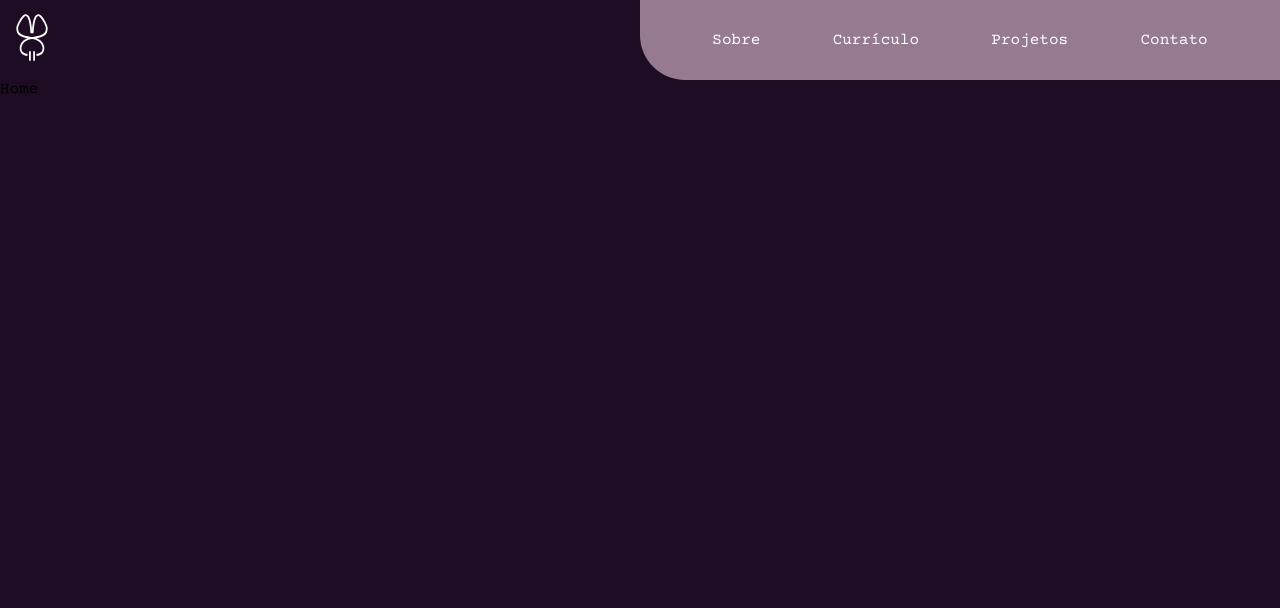
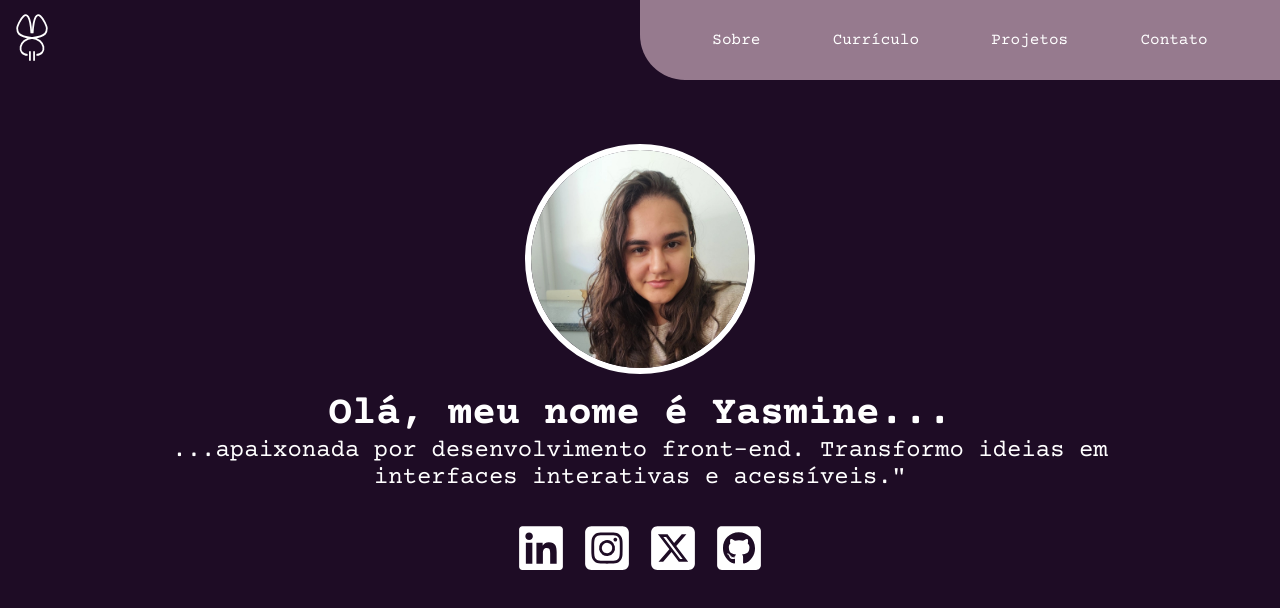
Before and after one commit to yasminebelmiro/portfolio, a React (Vite) app: page / in a window 1280 px wide. Shown: the top 608 px of the page. Built offline with nearby package versions, Linux system fonts and the light colour scheme.

Commit message:
feat: filiza a pagina inicial

```diff
--- a/src/pages/Home/Home.jsx
+++ b/src/pages/Home/Home.jsx
@@ -1,9 +1,44 @@
-import React from 'react'
+import React from "react";
+import { FaGithubSquare, FaLinkedin } from "react-icons/fa";
+import { FaSquareInstagram, FaSquareXTwitter } from "react-icons/fa6";
+import MePhoto from "../../assets/me.jpg";
+import {
+  HomeContainer,
+  Image,
+  SocialContent,
+  Text,
+  Title,
+  ImageContainer,
+  LinkItem,
+} from "./style";
 
 const Home = () => {
   return (
-    <div>Home</div>
-  )
-}
+    <HomeContainer>
+      <ImageContainer>
+        <Image src={MePhoto} alt="Foto Yasmine" />
+      </ImageContainer>
+      <Title>Olá, meu nome é Yasmine...</Title>
+      <Text>
+        ...apaixonada por desenvolvimento front-end. Transformo ideias em
+        interfaces interativas e acessíveis."
+      </Text>
+      <SocialContent>
+        <LinkItem to="https://www.linkedin.com/in/yasmine-oliveira-belmiro-471612282/">
+          <FaLinkedin size={50} />
+        </LinkItem>
+        <LinkItem to="https://www.instagram.com/thatskymine/">
+          <FaSquareInstagram size={50} />
+        </LinkItem>
+        <LinkItem to="https://x.com/thatsky_mine">
+          <FaSquareXTwitter size={50} />
+        </LinkItem>
+        <LinkItem to="https://github.com/yasminebelmiro">
+          <FaGithubSquare size={50} />
+        </LinkItem>
+      </SocialContent>
+    </HomeContainer>
+  );
+};
 
-export default Home
+export default Home;
--- /dev/null
+++ b/src/pages/Home/style.jsx
@@ -0,0 +1,65 @@
+import { Link } from "react-router-dom";
+import styled from "styled-components";
+
+export const HomeContainer = styled.section`
+  width: 100wv;
+  max-height: 100hv;
+
+  display: flex;
+  flex-direction: column;
+  justify-content: center;
+  align-items: center;
+  color: var(--white);
+`;
+
+export const ImageContainer = styled.div`
+  padding: 5% 41% 1%;
+
+  @media (max-width: 600px) {
+    padding: 20% 20% 10%;
+  }
+`;
+
+export const Image = styled.img`
+  width: 100%;
+  border-radius: 100%;
+  border: 6px solid var(--white);
+`;
+
+export const Title = styled.h1`
+  font-size: 2.5rem;
+  margin-bottom: 0.5rem;
+  margin: 0 10%;
+
+  @media (max-width: 900px) {
+    font-size: 2rem;
+  }
+  @media (max-width: 600px) {
+    font-size: 1.5rem;
+  }
+`;
+
+export const Text = styled.p`
+  font-size: 1.5rem;
+  margin: 0 10%;
+  text-align: center;
+  margin-bottom: 2rem;
+
+  @media (max-width: 900px) {
+    font-size: 1rem;
+  }
+
+    @media (max-width: 600px) {
+    text-align: end;
+  }
+`;
+
+export const SocialContent = styled.div`
+  display: flex;
+  gap: 1rem;
+  text-decoration: none;
+`;
+
+export const LinkItem = styled(Link)`
+  color: var(--white);
+`;
```
Also changed, not shown: src/assets/me.jpg (added).
